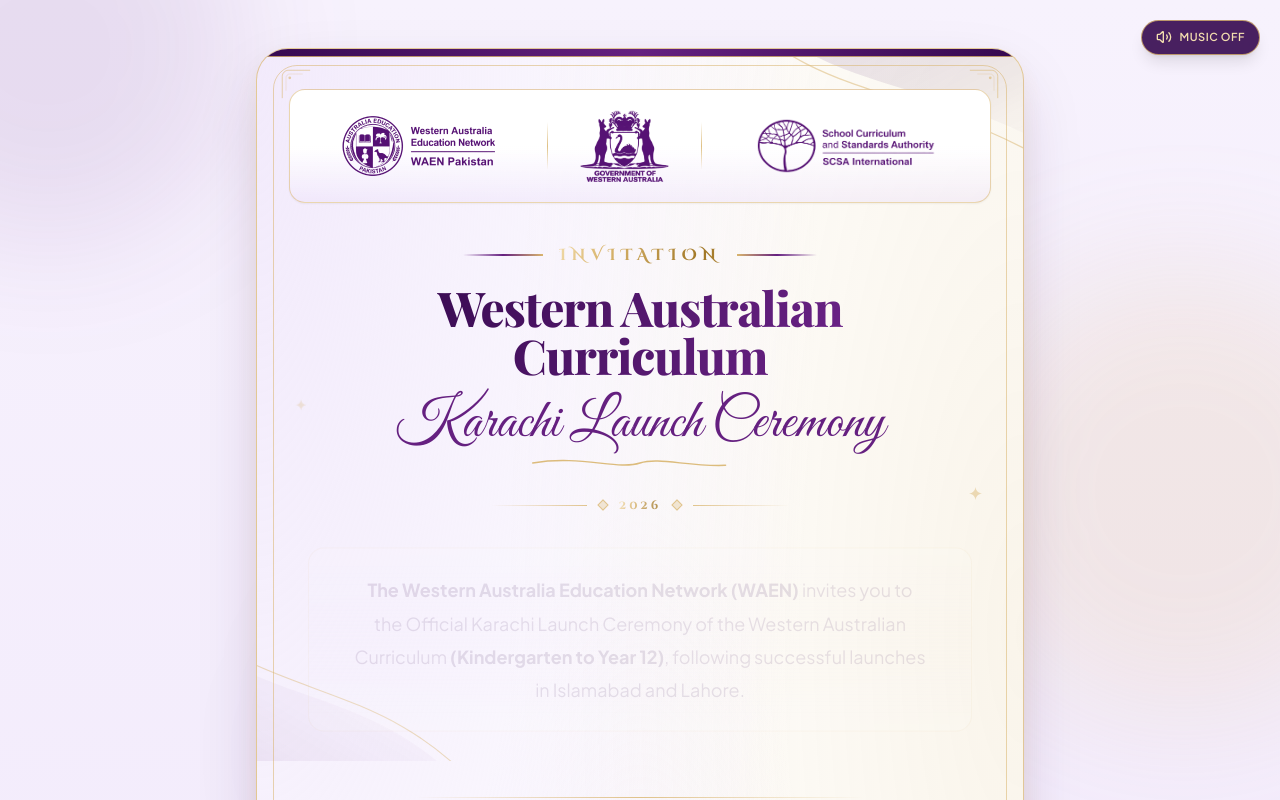
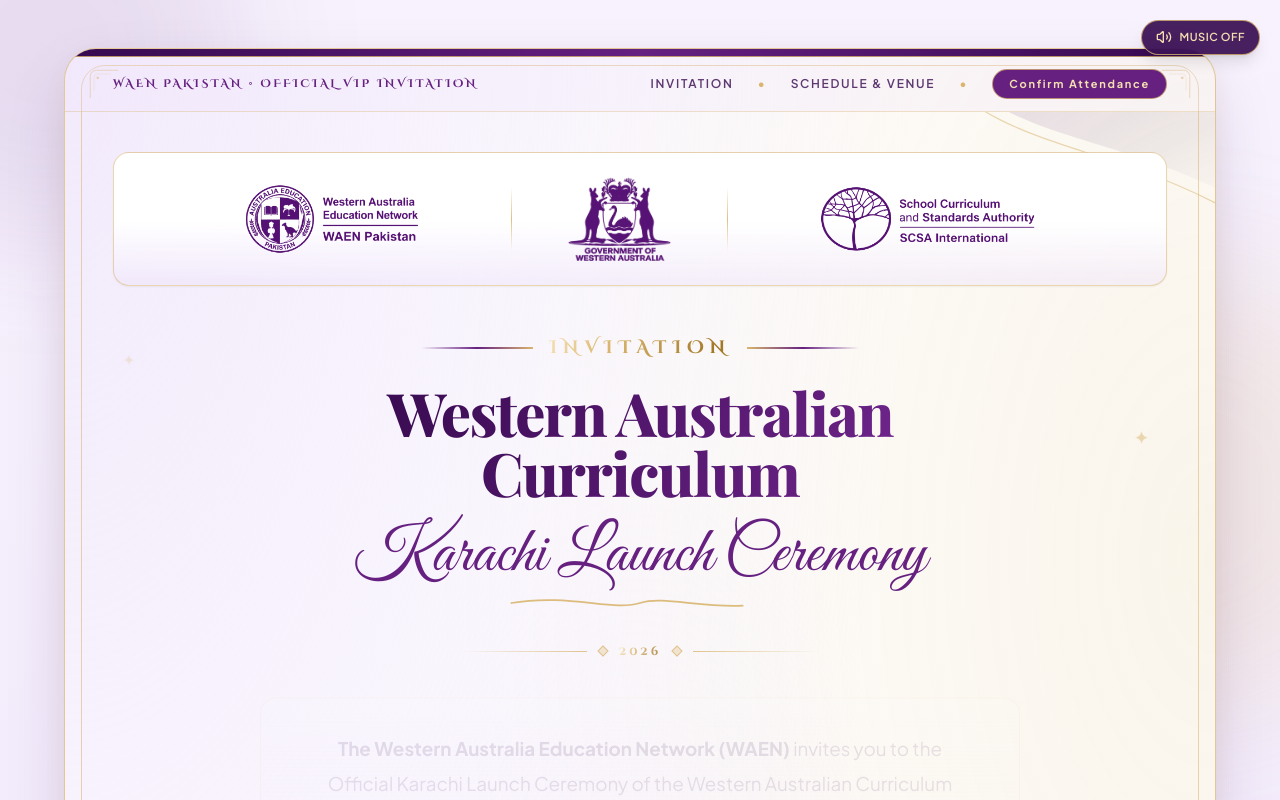
Before and after one commit to Behzad-br/invitaion, a React (Vite) app: page / in a window 1280 px wide. Both pictures are taken after a click on the element 640 px from the left and 389 px from the top of the page. Shown: the top 800 px of the page. Built offline with nearby package versions, Linux system fonts and the light colour scheme; a web font is replaced by a local one.

Commit message:
feat: add widescreen desktop-friendly layout with side-by-side Event Details and RSVP suite

```diff
--- a/src/App.jsx
+++ b/src/App.jsx
@@ -221,9 +221,9 @@ export default function App() {
         />
       )}
 
-      {/* Main Luxury VIP Printed-Style Digital Invitation Card */}
+      {/* Main Luxury VIP Digital Invitation Card (Mobile-First + Widescreen Desktop Friendly) */}
       <main
-        className={`relative z-10 mx-auto w-full max-w-3xl transition-opacity duration-500 ${
+        className={`relative z-10 mx-auto w-full max-w-3xl lg:max-w-5xl xl:max-w-6xl transition-opacity duration-500 ${
           showEnvelope ? 'opacity-0 pointer-events-none' : 'opacity-100'
         }`}
       >
@@ -236,26 +236,65 @@ export default function App() {
             <div className="absolute inset-x-0 bottom-0 h-[1px] bg-champagne/80" />
           </div>
 
+          {/* Desktop Quick-Navigation Bar (visible on >=1024px desktop screens) */}
+          <nav
+            aria-label="Invitation Sections"
+            className="hidden lg:flex items-center justify-between border-b border-champagne/35 bg-lavender/25 px-12 py-3 relative z-10"
+          >
+            <span className="font-decorative text-[11px] font-bold tracking-[0.24em] text-royal uppercase">
+              WAEN Pakistan • Official VIP Invitation
+            </span>
+            <div className="flex items-center gap-6 text-xs font-semibold tracking-[0.14em] uppercase text-plum/80">
+              <a
+                href="#invitation-hero"
+                className="hover:text-royal transition-colors"
+              >
+                Invitation
+              </a>
+              <span className="text-champagne" aria-hidden="true">•</span>
+              <a
+                href="#details-section"
+                className="hover:text-royal transition-colors"
+              >
+                Schedule &amp; Venue
+              </a>
+              <span className="text-champagne" aria-hidden="true">•</span>
+              <button
+                type="button"
+                onClick={scrollToRsvp}
+                className="rounded-full border border-champagne/75 bg-royal px-4 py-1.5 text-[11px] font-bold tracking-[0.16em] text-champagne-light hover:bg-royal-light transition-colors"
+              >
+                Confirm Attendance
+              </button>
+            </div>
+          </nav>
+
           {/* Scene Two — Official Invitation Reveal & Institutional Logos */}
           <InvitationReveal isRevealed={!showEnvelope} />
 
-          {/* Scene Three — Event Details, Countdown, Calendar & Directions */}
+          {/* Desktop Two-Column Interactive Suite (Stacked cleanly on Mobile/Tablet) */}
+          <div className="lg:border-t lg:border-champagne/35 lg:mx-12 lg:pt-10 lg:pb-10 lg:grid lg:grid-cols-12 lg:gap-9 xl:gap-12 lg:items-start relative z-10">
+            {/* Left Desktop Column: Event Details, Countdown, Calendar & Directions */}
+            <div className="lg:col-span-5 lg:sticky lg:top-6">
               <EventDetails onShareClick={handleShareAction} />
+            </div>
 
-          {/* Scene Five — Interactive WhatsApp RSVP Registration */}
+            {/* Right Desktop Column: Interactive WhatsApp RSVP + Share Link */}
+            <div className="lg:col-span-7">
               <RSVPForm
                 waConfig={waConfig}
                 onOpenOrganizerSetup={() => setIsSetupOpen(true)}
                 sectionId="rsvp-section"
               />
 
-          {/* Shareable Multi-School Invitation Panel */}
               <ShareInvitation
                 activeWaNumber={waConfig.number}
                 sectionRef={shareSectionRef}
               />
+            </div>
+          </div>
 
-          {/* Scene Four — Animated Karachi Skyline Featuring Mazar-e-Quaid */}
+          {/* Scene Four — Panoramic Animated Karachi Skyline Featuring Mazar-e-Quaid */}
           <KarachiSkyline />
 
           {/* Institutional Footer + Reopen Invitation */}
--- a/src/components/BrandHeader.jsx
+++ b/src/components/BrandHeader.jsx
@@ -22,7 +22,7 @@ const BrandHeader = forwardRef(function BrandHeader({ variant = 'purple' }, ref)
       className="w-full"
     >
       <div
-        className={`w-full rounded-2xl px-3.5 py-4 sm:px-6 sm:py-5 border transition-all ${
+        className={`w-full rounded-2xl px-3.5 py-4 sm:px-6 sm:py-5 lg:px-10 lg:py-6 border transition-all ${
           isWhite
             ? 'bg-royal-silk border-champagne/45 shadow-md'
             : 'bg-gradient-to-b from-white via-white to-lavender/45 border-champagne/55 shadow-sm'
@@ -69,7 +69,7 @@ const BrandHeader = forwardRef(function BrandHeader({ variant = 'purple' }, ref)
         </div>
 
         {/* Tablet & Desktop Layout (>=560px): 3-Column Horizontal Ceremonial Crest */}
-        <div className="hidden min-[560px]:flex items-center justify-between gap-4 sm:gap-6">
+        <div className="hidden min-[560px]:flex items-center justify-between gap-4 sm:gap-6 lg:gap-10 max-w-4xl mx-auto">
           {/* 1. WAEN Pakistan */}
           <div className="brand-logo-item flex-1 min-w-0 flex items-center justify-center">
             <img
@@ -77,28 +77,28 @@ const BrandHeader = forwardRef(function BrandHeader({ variant = 'purple' }, ref)
               alt={waenLogo.name}
               loading="eager"
               decoding="async"
-              className="h-13 sm:h-15 md:h-16 max-h-16 max-w-full w-auto object-contain select-none"
+              className="h-13 sm:h-15 md:h-16 lg:h-[4.5rem] max-h-20 max-w-full w-auto object-contain select-none"
             />
           </div>
 
           <div
-            className="h-12 w-[1px] shrink-0 bg-gradient-to-b from-transparent via-champagne to-transparent opacity-85"
+            className="h-12 lg:h-16 w-[1px] shrink-0 bg-gradient-to-b from-transparent via-champagne to-transparent opacity-85"
             aria-hidden="true"
           />
 
           {/* 2. Government of Western Australia */}
-          <div className="brand-logo-item shrink-0 flex items-center justify-center px-2">
+          <div className="brand-logo-item shrink-0 flex items-center justify-center px-2 lg:px-4">
             <img
               src={isWhite ? govWaLogo.whiteSrc : govWaLogo.purpleSrc}
               alt={govWaLogo.name}
               loading="eager"
               decoding="async"
-              className="h-16 md:h-[4.5rem] w-auto object-contain select-none"
+              className="h-16 md:h-[4.5rem] lg:h-[5.25rem] w-auto object-contain select-none"
             />
           </div>
 
           <div
-            className="h-12 w-[1px] shrink-0 bg-gradient-to-b from-transparent via-champagne to-transparent opacity-85"
+            className="h-12 lg:h-16 w-[1px] shrink-0 bg-gradient-to-b from-transparent via-champagne to-transparent opacity-85"
             aria-hidden="true"
           />
 
@@ -109,7 +109,7 @@ const BrandHeader = forwardRef(function BrandHeader({ variant = 'purple' }, ref)
               alt={scsaLogo.name}
               loading="eager"
               decoding="async"
-              className="h-12 sm:h-14 md:h-15 max-h-15 max-w-full w-auto object-contain select-none"
+              className="h-12 sm:h-14 md:h-15 lg:h-[4.25rem] max-h-20 max-w-full w-auto object-contain select-none"
             />
           </div>
         </div>
--- a/src/components/EventDetails.jsx
+++ b/src/components/EventDetails.jsx
@@ -18,22 +18,24 @@ gsap.registerPlugin(ScrollTrigger)
 
 function DetailCard({ icon: Icon, label, primary, secondary }) {
   return (
-    <div className="detail-card group relative h-full rounded-2xl border border-champagne/65 bg-gradient-to-b from-white via-white to-lavender/45 p-5 sm:p-6 text-center shadow-card transition-all duration-300 hover:-translate-y-1 hover:shadow-luxury">
-      <div className="relative mx-auto mb-3.5 flex h-12 w-12 items-center justify-center rounded-full border border-champagne/75 bg-gradient-to-br from-white to-lavender/80 text-royal shadow-sm">
+    <div className="detail-card group relative h-full rounded-2xl border border-champagne/65 bg-gradient-to-b from-white via-white to-lavender/45 p-5 sm:p-6 lg:p-5 text-center lg:text-left lg:flex lg:items-center lg:gap-4 shadow-card transition-all duration-300 hover:-translate-y-0.5 hover:shadow-luxury">
+      <div className="relative mx-auto lg:mx-0 mb-3.5 lg:mb-0 flex h-12 w-12 lg:h-13 lg:w-13 shrink-0 items-center justify-center rounded-full border border-champagne/75 bg-gradient-to-br from-white to-lavender/80 text-royal shadow-sm">
         <Icon className="h-5 w-5 text-royal" strokeWidth={1.9} />
       </div>
 
+      <div className="min-w-0 flex-1">
         <span className="block text-gold-shimmer font-decorative text-[11px] font-bold tracking-[0.26em] uppercase">
           {label}
         </span>
 
-      <h3 className="mt-1.5 font-serif text-xl sm:text-[1.35rem] font-bold text-plum leading-snug">
+        <h3 className="mt-1 font-serif text-xl sm:text-[1.35rem] lg:text-[1.28rem] xl:text-[1.38rem] font-bold text-plum leading-snug">
           {primary}
         </h3>
 
         {secondary && (
-        <p className="mt-1 font-sans text-xs text-royal/75">{secondary}</p>
+          <p className="mt-0.5 font-sans text-xs text-royal/75">{secondary}</p>
         )}
+      </div>
     </div>
   )
 }
@@ -121,26 +123,27 @@ export default function EventDetails({ onShareClick }) {
 
   return (
     <section
+      id="details-section"
       ref={sectionRef}
       aria-labelledby="ceremony-details-heading"
-      className="relative px-4 py-7 sm:px-8 sm:py-9"
+      className="relative px-4 py-7 sm:px-8 sm:py-9 lg:p-0 scroll-mt-6"
     >
-      <div className="mx-auto mb-6 h-[1px] max-w-md bg-gradient-to-r from-transparent via-champagne/80 to-transparent" />
+      <div className="mx-auto mb-6 h-[1px] max-w-md bg-gradient-to-r from-transparent via-champagne/80 to-transparent lg:hidden" />
 
-      <div ref={headingRef} className="text-center mb-6 sm:mb-7">
+      <div ref={headingRef} className="text-center lg:text-left mb-6 sm:mb-7 lg:mb-5">
         <span className="inline-block text-gold-shimmer font-decorative text-[11px] sm:text-xs font-bold tracking-[0.26em] uppercase">
           Ceremony Schedule &amp; Venue
         </span>
         <h2
           id="ceremony-details-heading"
-          className="mt-1 font-serif text-3xl sm:text-4xl font-extrabold text-royal-shimmer"
+          className="mt-1 font-serif text-3xl sm:text-4xl lg:text-[2.15rem] font-extrabold text-royal-shimmer"
         >
           Event Details
         </h2>
       </div>
 
-      {/* Three Crisp, Stationary Information Cards */}
-      <div className="grid grid-cols-1 md:grid-cols-3 gap-4 sm:gap-5">
+      {/* Responsive Cards: 1-col on mobile, 3-col on tablet, stacked horizontal rows in desktop left suite */}
+      <div className="grid grid-cols-1 md:grid-cols-3 lg:grid-cols-1 gap-4 sm:gap-5 lg:gap-3.5">
         <DetailCard
           icon={Calendar}
           label="DATE"
@@ -167,17 +170,19 @@ export default function EventDetails({ onShareClick }) {
       {/* Three Functional Action Buttons */}
       <div
         ref={actionsRef}
-        className="mt-7 sm:mt-8 grid grid-cols-1 sm:grid-cols-3 gap-3 max-w-2xl mx-auto"
+        className="mt-7 sm:mt-8 lg:mt-6 grid grid-cols-1 sm:grid-cols-3 lg:grid-cols-2 gap-3 max-w-2xl mx-auto"
       >
         <button
           type="button"
           onClick={handleCalendarDownload}
-          className="flex items-center justify-center gap-2.5 rounded-xl border border-champagne/65 bg-white hover:bg-lavender/60 active:scale-[0.99] px-4 py-3.5 text-sm font-semibold text-plum shadow-sm transition-all duration-200 min-h-[48px]"
+          className="flex items-center justify-center gap-2 rounded-xl border border-champagne/65 bg-white hover:bg-lavender/60 active:scale-[0.99] px-4 py-3.5 text-sm font-semibold text-plum shadow-sm transition-all duration-200 min-h-[48px]"
         >
           {calendarSaved ? (
             <>
               <Check className="h-4 w-4 text-emerald-700 shrink-0" />
-              <span className="text-emerald-800">Calendar (.ics) Downloaded</span>
+              <span className="text-emerald-800 text-xs xl:text-sm">
+                Saved (.ics)
+              </span>
             </>
           ) : (
             <>
@@ -191,7 +196,7 @@ export default function EventDetails({ onShareClick }) {
           href={EVENT_CONFIG.googleMapsUrl}
           target="_blank"
           rel="noopener noreferrer"
-          className="flex items-center justify-center gap-2.5 rounded-xl border border-champagne/65 bg-white hover:bg-lavender/60 active:scale-[0.99] px-4 py-3.5 text-sm font-semibold text-plum shadow-sm transition-all duration-200 min-h-[48px]"
+          className="flex items-center justify-center gap-2 rounded-xl border border-champagne/65 bg-white hover:bg-lavender/60 active:scale-[0.99] px-4 py-3.5 text-sm font-semibold text-plum shadow-sm transition-all duration-200 min-h-[48px]"
         >
           <Navigation className="h-4 w-4 text-royal shrink-0" />
           <span>Get Directions</span>
@@ -200,7 +205,7 @@ export default function EventDetails({ onShareClick }) {
         <button
           type="button"
           onClick={onShareClick}
-          className="foil-sheen flex items-center justify-center gap-2.5 rounded-xl border border-champagne/75 bg-gradient-to-r from-royal to-plum hover:from-royal-light hover:to-royal active:scale-[0.99] px-4 py-3.5 text-sm font-semibold text-white shadow-sm transition-all duration-200 min-h-[48px]"
+          className="foil-sheen lg:col-span-2 flex items-center justify-center gap-2.5 rounded-xl border border-champagne/75 bg-gradient-to-r from-royal to-plum hover:from-royal-light hover:to-royal active:scale-[0.99] px-4 py-3.5 text-sm font-semibold text-white shadow-sm transition-all duration-200 min-h-[48px]"
         >
           <Share2 className="h-4 w-4 text-champagne-light shrink-0" />
           <span>Share Invitation</span>
--- a/src/components/InvitationReveal.jsx
+++ b/src/components/InvitationReveal.jsx
@@ -118,9 +118,10 @@ export default function InvitationReveal({ isRevealed }) {
 
   return (
     <section
+      id="invitation-hero"
       ref={sectionRef}
       aria-labelledby="invitation-main-heading"
-      className="relative px-4 pt-5 pb-7 sm:px-8 sm:pt-8 sm:pb-10 overflow-hidden"
+      className="relative px-4 pt-5 pb-7 sm:px-8 sm:pt-8 sm:pb-10 lg:px-12 lg:pt-10 lg:pb-12 overflow-hidden scroll-mt-6"
     >
       {/* Subtle Stationary Silk Purple & Gold Corner Ribbons */}
       <svg
@@ -178,22 +179,22 @@ export default function InvitationReveal({ isRevealed }) {
       </div>
 
       {/* Main Ceremonial Content (Clean, Steady, Uncluttered) */}
-      <div className="relative z-10 mt-8 sm:mt-10 text-center max-w-2xl mx-auto px-1">
+      <div className="relative z-10 mt-8 sm:mt-10 lg:mt-12 text-center max-w-2xl lg:max-w-3xl mx-auto px-1">
         {/* INVITATION Kicker */}
-        <div className="flex items-center justify-center gap-3 sm:gap-4 mb-4">
+        <div className="flex items-center justify-center gap-3 sm:gap-4 mb-4 lg:mb-5">
           <span
             ref={lineLeftRef}
-            className="h-[1.5px] w-10 sm:w-20 origin-right bg-gradient-to-r from-transparent via-royal to-champagne"
+            className="h-[1.5px] w-10 sm:w-20 lg:w-28 origin-right bg-gradient-to-r from-transparent via-royal to-champagne"
           />
           <span
             ref={kickerRef}
-            className="text-gold-shimmer font-decorative text-xs sm:text-base font-bold tracking-[0.34em] uppercase"
+            className="text-gold-shimmer font-decorative text-xs sm:text-base lg:text-lg font-bold tracking-[0.34em] uppercase"
           >
             {EVENT_CONFIG.kicker}
           </span>
           <span
             ref={lineRightRef}
-            className="h-[1.5px] w-10 sm:w-20 origin-left bg-gradient-to-l from-transparent via-royal to-champagne"
+            className="h-[1.5px] w-10 sm:w-20 lg:w-28 origin-left bg-gradient-to-l from-transparent via-royal to-champagne"
           />
         </div>
 
@@ -201,19 +202,19 @@ export default function InvitationReveal({ isRevealed }) {
         <h1
           id="invitation-main-heading"
           ref={titleRef}
-          className="font-serif font-extrabold text-[1.95rem] leading-[1.18] min-[375px]:text-[2.25rem] sm:text-5xl text-royal-shimmer tracking-tight"
+          className="font-serif font-extrabold text-[1.95rem] leading-[1.18] min-[375px]:text-[2.25rem] sm:text-5xl lg:text-6xl text-royal-shimmer tracking-tight"
         >
           {EVENT_CONFIG.title}
         </h1>
 
-        {/* Calligraphic Script Subheading: Karachi Launching Ceremony */}
-        <div ref={subtitleRef} className="mt-2 sm:mt-3 flex flex-col items-center">
-          <p className="font-script text-[2.4rem] leading-[1.15] min-[375px]:text-[2.7rem] sm:text-[3.5rem] text-royal px-2">
+        {/* Calligraphic Script Subheading: Karachi Launch Ceremony */}
+        <div ref={subtitleRef} className="mt-2 sm:mt-3 lg:mt-4 flex flex-col items-center">
+          <p className="font-script text-[2.4rem] leading-[1.15] min-[375px]:text-[2.7rem] sm:text-[3.5rem] lg:text-[4.1rem] text-royal px-2">
             {EVENT_CONFIG.subtitle}
           </p>
 
           <svg
-            className="w-48 sm:w-64 h-5 -mt-0.5 text-champagne"
+            className="w-48 sm:w-64 lg:w-80 h-5 lg:h-6 -mt-0.5 text-champagne"
             viewBox="0 0 260 22"
             fill="none"
             aria-hidden="true"
@@ -231,24 +232,24 @@ export default function InvitationReveal({ isRevealed }) {
         {/* Gold Ornamental Divider */}
         <div
           ref={ornamentRef}
-          className="my-5 sm:my-6 flex items-center justify-center gap-3"
+          className="my-5 sm:my-6 lg:my-7 flex items-center justify-center gap-3"
           aria-hidden="true"
         >
-          <span className="h-[1px] w-14 sm:w-24 bg-gradient-to-r from-transparent to-champagne" />
+          <span className="h-[1px] w-14 sm:w-24 lg:w-32 bg-gradient-to-r from-transparent to-champagne" />
           <span className="inline-block h-2 w-2 rotate-45 border border-champagne bg-champagne/35" />
           <span className="text-gold-shimmer font-decorative text-xs tracking-[0.26em] uppercase font-bold">
             2026
           </span>
           <span className="inline-block h-2 w-2 rotate-45 border border-champagne bg-champagne/35" />
-          <span className="h-[1px] w-14 sm:w-24 bg-gradient-to-l from-transparent to-champagne" />
+          <span className="h-[1px] w-14 sm:w-24 lg:w-32 bg-gradient-to-l from-transparent to-champagne" />
         </div>
 
         {/* Official Invitation Body Text (Stationary & Easy to Read) */}
         <div
           ref={bodyCardRef}
-          className="rounded-2xl border border-champagne/55 bg-gradient-to-b from-white via-lavender/20 to-white px-5 py-5 sm:px-8 sm:py-6 shadow-sm"
+          className="rounded-2xl border border-champagne/55 bg-gradient-to-b from-white via-lavender/20 to-white px-5 py-5 sm:px-8 sm:py-6 lg:px-12 lg:py-8 shadow-sm"
         >
-          <p className="font-sans text-[15px] min-[375px]:text-base sm:text-lg leading-relaxed sm:leading-[1.85] text-plum/90 max-w-xl mx-auto">
+          <p className="font-sans text-[15px] min-[375px]:text-base sm:text-lg lg:text-[1.18rem] leading-relaxed sm:leading-[1.85] text-plum/90 max-w-2xl mx-auto">
             <strong className="font-bold text-plum">
               The Western Australia Education Network (WAEN)
             </strong>{' '}
--- a/src/components/RSVPForm.jsx
+++ b/src/components/RSVPForm.jsx
@@ -159,7 +159,7 @@ export default function RSVPForm({
       id={sectionId}
       ref={sectionRef}
       aria-labelledby="rsvp-heading"
-      className="relative px-4 pt-6 pb-8 sm:px-8 sm:pt-8 sm:pb-10 scroll-mt-6"
+      className="relative px-4 pt-6 pb-8 sm:px-8 sm:pt-8 sm:pb-10 lg:p-0 scroll-mt-6"
     >
       <div
         ref={panelRef}
--- a/src/components/ShareInvitation.jsx
+++ b/src/components/ShareInvitation.jsx
@@ -49,7 +49,7 @@ export default function ShareInvitation({ activeWaNumber, sectionRef }) {
     <section
       ref={sectionRef}
       aria-label="Share Invitation Link"
-      className="px-4 pb-8 sm:px-8 sm:pb-10"
+      className="px-4 pb-8 sm:px-8 sm:pb-10 lg:px-0 lg:pt-6 lg:pb-0"
     >
       <div className="rounded-2xl border border-champagne/55 bg-white/90 p-5 sm:p-6 text-center shadow-sm">
         <div className="mx-auto mb-2.5 flex h-10 w-10 items-center justify-center rounded-full bg-lavender/75 border border-champagne/55 text-royal">
```
Also changed, not shown: src/components/InvitationEnvelope.jsx (+9 -9 lines). Lines whose indentation alone changed are shown as unchanged.
